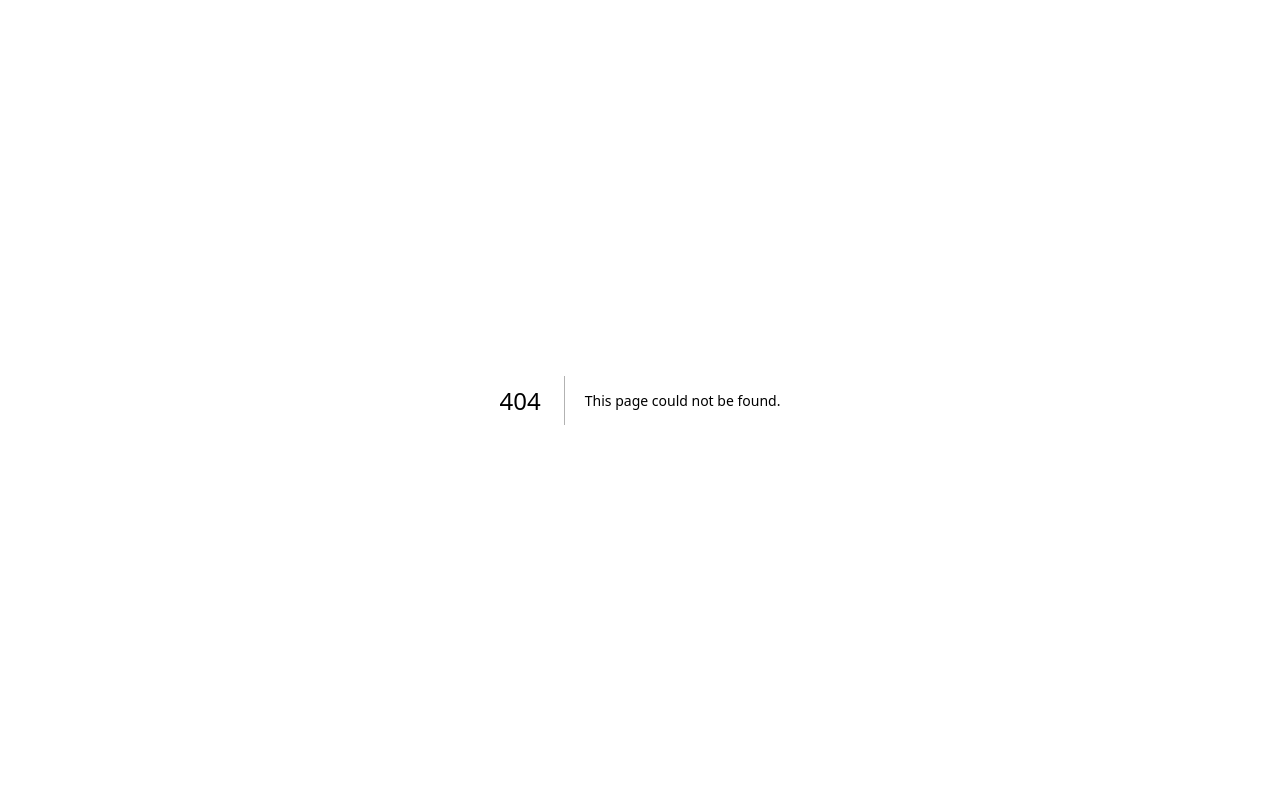
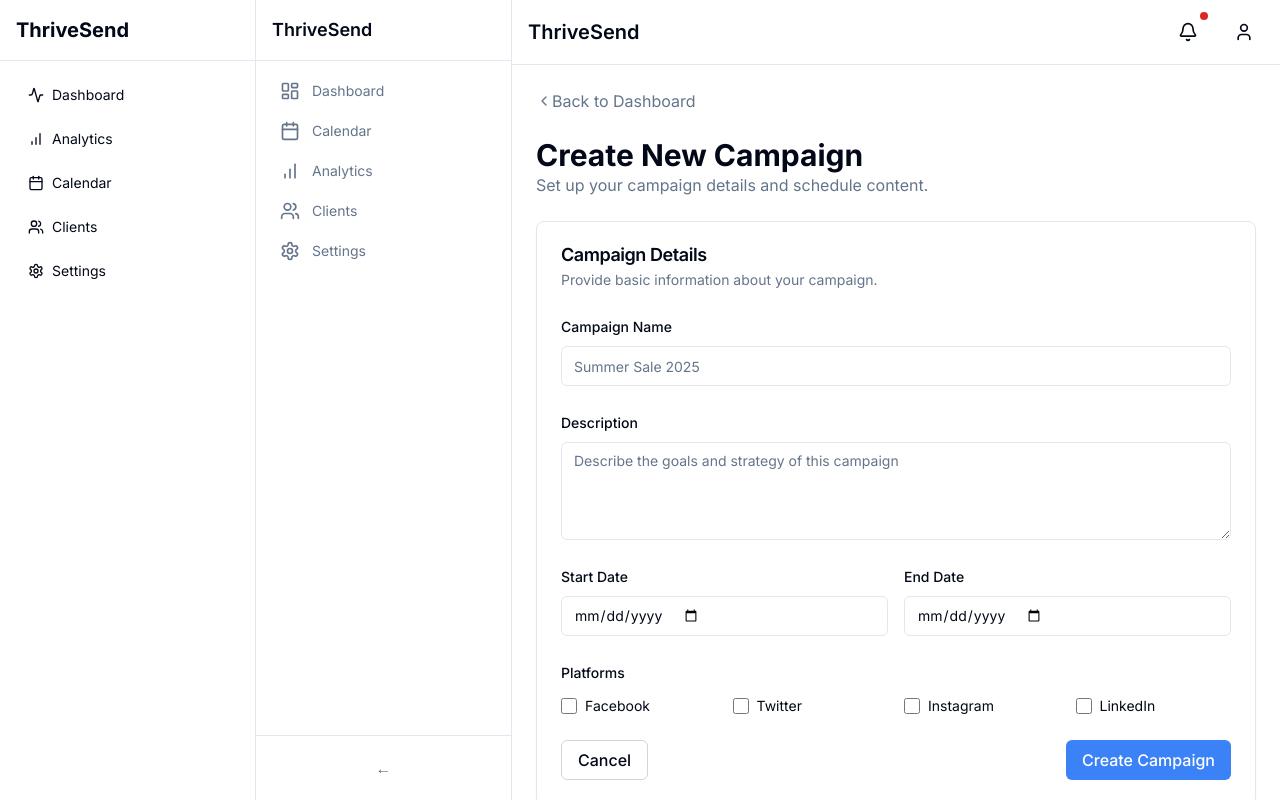
Before and after one commit to gedeza/thrive-send, a Next.js app: page /campaigns/new in a window 1280 px wide. Before the commit this address had no page. Built offline with nearby package versions, Linux system fonts and the light colour scheme.

Commit message:
Implement tabs functionality with campaign components

```diff
--- a/package.json
+++ b/package.json
@@ -16,11 +16,9 @@
   "dependencies": {
     "@hookform/resolvers": "^5.0.1",
     "@prisma/client": "^5.10.2",
-    "@radix-ui/react-avatar": "^1.1.7",
     "@radix-ui/react-dropdown-menu": "^2.1.12",
     "@radix-ui/react-label": "^2.1.4",
     "@radix-ui/react-slot": "^1.2.0",
-    "@radix-ui/react-switch": "^1.2.2",
     "@radix-ui/react-tabs": "^1.1.9",
     "class-variance-authority": "^0.7.1",
     "clsx": "^2.1.1",
--- /dev/null
+++ b/src/app/(dashboard)/campaigns/new/page.tsx
@@ -0,0 +1,208 @@
+"use client"
+
+import { useState } from "react";
+import { useRouter } from "next/navigation";
+import { MainLayout } from "@/components/layout/main-layout";
+import { Card, CardContent, CardDescription, CardFooter, CardHeader, CardTitle } from "@/components/ui/card";
+import { Button } from "@/components/ui/button";
+import { Input } from "@/components/ui/input";
+import { Label } from "@/components/ui/label";
+import { ChevronLeft } from "lucide-react";
+import Link from "next/link";
+import { Textarea } from "@/components/ui/textarea";
+
+// Create a simple textarea component
+function Textarea({
+  className,
+  ...props
+}: React.TextareaHTMLAttributes<HTMLTextAreaElement>) {
+  return (
+    <textarea
+      className={`flex min-h-[80px] w-full rounded-md border border-input bg-transparent px-3 py-2 text-sm ring-offset-background placeholder:text-muted-foreground focus-visible:outline-none focus-visible:ring-2 focus-visible:ring-ring focus-visible:ring-offset-2 disabled:cursor-not-allowed disabled:opacity-50 ${className}`}
+      {...props}
+    />
+  )
+}
+
+export default function NewCampaignPage() {
+  const router = useRouter();
+  const [isSubmitting, setIsSubmitting] = useState(false);
+  const [campaign, setCampaign] = useState({
+    name: "",
+    description: "",
+    startDate: "",
+    endDate: "",
+    platforms: {
+      facebook: false,
+      twitter: false,
+      instagram: false,
+      linkedin: false
+    }
+  });
+
+  const handleChange = (e: React.ChangeEvent<HTMLInputElement | HTMLTextAreaElement>) => {
+    const { name, value } = e.target;
+    setCampaign({ ...campaign, [name]: value });
+  };
+
+  const handlePlatformChange = (platform: keyof typeof campaign.platforms) => {
+    setCampaign({
+      ...campaign,
+      platforms: {
+        ...campaign.platforms,
+        [platform]: !campaign.platforms[platform]
+      }
+    });
+  };
+
+  const handleSubmit = async (e: React.FormEvent) => {
+    e.preventDefault();
+    setIsSubmitting(true);
+
+    try {
+      // Simulate API call
+      await new Promise(resolve => setTimeout(resolve, 1000));
+      console.log("Campaign created:", campaign);
+
+      // Redirect to calendar or dashboard
+      router.push("/calendar");
+    } catch (error) {
+      console.error("Failed to create campaign:", error);
+    } finally {
+      setIsSubmitting(false);
+    }
+  };
+
+  return (
+    <MainLayout>
+      <div className="space-y-6">
+        <div className="flex items-center gap-2">
+          <Link href="/dashboard" className="flex items-center text-muted-foreground hover:text-foreground">
+            <ChevronLeft className="h-4 w-4" />
+            <span>Back to Dashboard</span>
+          </Link>
+        </div>
+
+        <div>
+          <h1 className="text-3xl font-bold">Create New Campaign</h1>
+          <p className="text-muted-foreground">
+            Set up your campaign details and schedule content.
+          </p>
+        </div>
+
+        <Card>
+          <form onSubmit={handleSubmit}>
+            <CardHeader>
+              <CardTitle>Campaign Details</CardTitle>
+              <CardDescription>
+                Provide basic information about your campaign.
+              </CardDescription>
+            </CardHeader>
+            <CardContent className="space-y-6">
+              <div className="space-y-2">
+                <Label htmlFor="name">Campaign Name</Label>
+                <Input
+                  id="name"
+                  name="name"
+                  placeholder="Summer Sale 2025"
+                  value={campaign.name}
+                  onChange={handleChange}
+                  required
+                />
+              </div>
+              <div className="space-y-2">
+                <Label htmlFor="description">Description</Label>
+                <Textarea
+                  id="description"
+                  name="description"
+                  placeholder="Describe the goals and strategy of this campaign"
+                  value={campaign.description}
+                  onChange={handleChange}
+                  rows={4}
+                />
+              </div>
+              <div className="grid grid-cols-1 md:grid-cols-2 gap-4">
+                <div className="space-y-2">
+                  <Label htmlFor="startDate">Start Date</Label>
+                  <Input
+                    id="startDate"
+                    name="startDate"
+                    type="date"
+                    value={campaign.startDate}
+                    onChange={handleChange}
+                    required
+                  />
+                </div>
+                <div className="space-y-2">
+                  <Label htmlFor="endDate">End Date</Label>
+                  <Input
+                    id="endDate"
+                    name="endDate"
+                    type="date"
+                    value={campaign.endDate}
+                    onChange={handleChange}
+                    required
+                  />
+                </div>
+              </div>
+
+              <div className="space-y-3">
+                <Label>Platforms</Label>
+                <div className="grid grid-cols-2 md:grid-cols-4 gap-4">
+                  <div className="flex items-center space-x-2">
+                    <input
+                      type="checkbox"
+                      id="facebook"
+                      checked={campaign.platforms.facebook}
+                      onChange={() => handlePlatformChange('facebook')}
+                      className="h-4 w-4 rounded border-gray-300 text-primary focus:ring-primary"
+                    />
+                    <Label htmlFor="facebook" className="text-sm font-normal">Facebook</Label>
+                  </div>
+                  <div className="flex items-center space-x-2">
+                    <input
+                      type="checkbox"
+                      id="twitter"
+                      checked={campaign.platforms.twitter}
+                      onChange={() => handlePlatformChange('twitter')}
+                      className="h-4 w-4 rounded border-gray-300 text-primary focus:ring-primary"
+                    />
+                    <Label htmlFor="twitter" className="text-sm font-normal">Twitter</Label>
+                  </div>
+                  <div className="flex items-center space-x-2">
+                    <input
+                      type="checkbox"
+                      id="instagram"
+                      checked={campaign.platforms.instagram}
+                      onChange={() => handlePlatformChange('instagram')}
+                      className="h-4 w-4 rounded border-gray-300 text-primary focus:ring-primary"
+                    />
+                    <Label htmlFor="instagram" className="text-sm font-normal">Instagram</Label>
+                  </div>
+                  <div className="flex items-center space-x-2">
+                    <input
+                      type="checkbox"
+                      id="linkedin"
+                      checked={campaign.platforms.linkedin}
+                      onChange={() => handlePlatformChange('linkedin')}
+                      className="h-4 w-4 rounded border-gray-300 text-primary focus:ring-primary"
+                    />
+                    <Label htmlFor="linkedin" className="text-sm font-normal">LinkedIn</Label>
+                  </div>
+                </div>
+              </div>
+            </CardContent>
+            <CardFooter className="flex justify-between">
+              <Button variant="outline" type="button" onClick={() => router.back()}>
+                Cancel
+              </Button>
+              <Button type="submit" disabled={isSubmitting}>
+                {isSubmitting ? "Creating..." : "Create Campaign"}
+              </Button>
+            </CardFooter>
+          </form>
+        </Card>
+      </div>
+    </MainLayout>
+  );
+}
--- a/src/app/(dashboard)/settings/page.tsx
+++ b/src/app/(dashboard)/settings/page.tsx
@@ -1,7 +1,6 @@
 "use client"
 
 import { useState } from "react";
-import { Tabs, TabsContent, TabsList, TabsTrigger } from "@/components/ui/tabs";
 import { Card, CardContent, CardDescription, CardFooter, CardHeader, CardTitle } from "@/components/ui/card";
 import { Button } from "@/components/ui/button";
 import { Input } from "@/components/ui/input";
@@ -9,6 +8,7 @@ import { Label } from "@/components/ui/label";
 import { MainLayout } from "@/components/layout/main-layout";
 
 export default function SettingsPage() {
+  const [activeTab, setActiveTab] = useState("profile");
   const [user, setUser] = useState({
     name: "John Doe",
     email: "john.doe@example.com"
@@ -26,8 +26,6 @@ export default function SettingsPage() {
     console.log("Profile updated:", user);
   };
 
-  // No longer needed as we'll use the checked value directly
-
   return (
     <MainLayout
       headerProps={{
@@ -43,25 +41,37 @@ export default function SettingsPage() {
           </p>
         </div>
 
-        {/* Custom tabs implementation */}
         <div className="w-full">
-          <div className="flex border-b mb-4">
-            <button className="px-4 py-2 border-b-2 border-primary font-medium">
+          {/* Custom Tabs Implementation */}
+          <div className="flex border-b mb-6">
+            <button
+              className={`px-4 py-2 font-medium ${activeTab === "profile" ? "border-b-2 border-primary text-primary" : "text-muted-foreground"}`}
+              onClick={() => setActiveTab("profile")}
+            >
               Profile
             </button>
-            <button className="px-4 py-2 text-muted-foreground">
+            <button
+              className={`px-4 py-2 font-medium ${activeTab === "email" ? "border-b-2 border-primary text-primary" : "text-muted-foreground"}`}
+              onClick={() => setActiveTab("email")}
+            >
               Email
             </button>
-            <button className="px-4 py-2 text-muted-foreground">
+            <button
+              className={`px-4 py-2 font-medium ${activeTab === "appearance" ? "border-b-2 border-primary text-primary" : "text-muted-foreground"}`}
+              onClick={() => setActiveTab("appearance")}
+            >
               Appearance
             </button>
-            <button className="px-4 py-2 text-muted-foreground">
+            <button
+              className={`px-4 py-2 font-medium ${activeTab === "advanced" ? "border-b-2 border-primary text-primary" : "text-muted-foreground"}`}
+              onClick={() => setActiveTab("advanced")}
+            >
               Advanced
             </button>
           </div>
 
           {/* Profile Content */}
-          <div>
+          {activeTab === "profile" && (
             <Card>
               <form onSubmit={handleProfileSubmit}>
                 <CardHeader>
@@ -94,10 +104,10 @@ export default function SettingsPage() {
                 </CardFooter>
               </form>
             </Card>
-          </div>
+          )}
 
-          {/* Email Content - Hidden by default */}
-          <div className="hidden">
+          {/* Email Content */}
+          {activeTab === "email" && (
             <Card>
               <CardHeader>
                 <CardTitle>Email Notifications</CardTitle>
@@ -167,10 +177,10 @@ export default function SettingsPage() {
                 </Button>
               </CardFooter>
             </Card>
-          </div>
+          )}
 
-          {/* Appearance Content - Hidden by default */}
-          <div className="hidden">
+          {/* Appearance Content */}
+          {activeTab === "appearance" && (
             <Card>
               <CardHeader>
                 <CardTitle>Appearance</CardTitle>
@@ -205,10 +215,10 @@ export default function SettingsPage() {
                 </Button>
               </CardFooter>
             </Card>
-          </div>
+          )}
 
-          {/* Advanced Content - Hidden by default */}
-          <div className="hidden">
+          {/* Advanced Content */}
+          {activeTab === "advanced" && (
             <Card>
               <CardHeader>
                 <CardTitle>Advanced Settings</CardTitle>
@@ -261,7 +271,7 @@ export default function SettingsPage() {
                 </div>
               </CardFooter>
             </Card>
-          </div>
+          )}
         </div>
       </div>
     </MainLayout>
```
Also changed, not shown: 1 other file (tests, documents, lock files or other folders).
